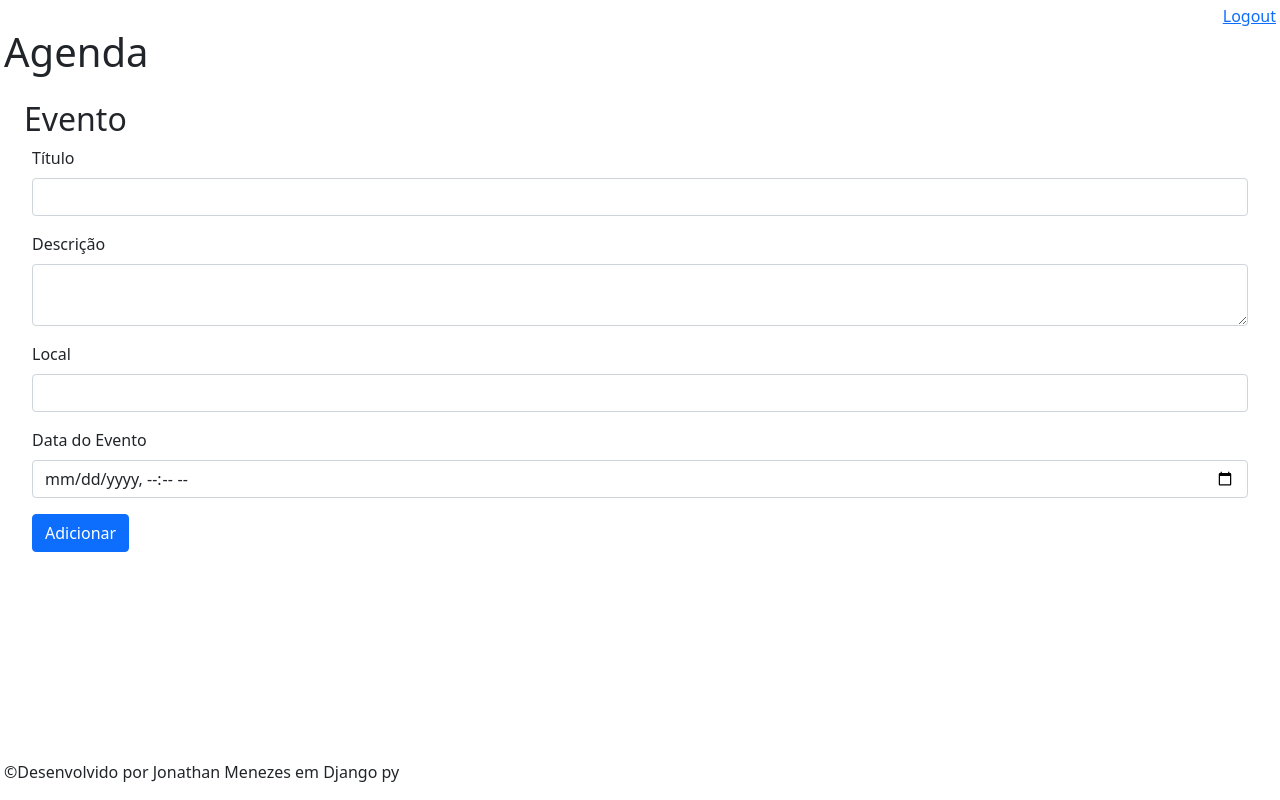
After one commit to jonathanSeefeldtMenezes/dio_django, a Django app: page /agenda/add/ in a window 1280 px wide. The commit adds this page. Run offline with Django 4.2, Linux system fonts and the light colour scheme; a user stored in the database is signed in.

Commit message:
Aula 04 - Inserção de evento na base.

```diff
--- a/agenda/agenda/urls.py
+++ b/agenda/agenda/urls.py
@@ -26,5 +26,7 @@ urlpatterns = [
     path('', RedirectView.as_view(url='/agenda/')),
     path('login/', views.logar_usuario),
     path('login/submit', views.logar_submit),
-    path('logout/', views.deslogar_usuario)
+    path('logout/', views.deslogar_usuario),
+    path('agenda/add/', views.agenda_add),
+    path('agenda/add/submit', views.agenda_add_submit)
 ]
--- a/agenda/core/views.py
+++ b/agenda/core/views.py
@@ -34,7 +34,7 @@ def logar_submit(request):
             login(request, usuario)
             return redirect('/')
         else:
-            messages.error(request,'Usuário/Senha incorretos.')
+            messages.error(request, 'Usuário/Senha incorretos.')
 
     return redirect('/')
 
@@ -42,3 +42,20 @@ def logar_submit(request):
 def deslogar_usuario(request):
     logout(request)
     return redirect('/')
+
+@login_required(login_url='/login/')
+def agenda_add(request):
+    return render(request, 'agenda_add.html')
+
+
+def agenda_add_submit(request):
+    if request.POST:
+        Evento.objects.create(
+            titulo=request.POST.get('titulo'),
+            descricao=request.POST.get('descricao'),
+            local=request.POST.get('local'),
+            data_evento=request.POST.get('data-evento'),
+            usuario=request.user
+        )
+
+    return redirect('/')
--- /dev/null
+++ b/agenda/templates/agenda_add.html
@@ -0,0 +1,27 @@
+{% extends "model-page.html" %}
+
+{% block content %}
+
+    <h2>Evento</h2>
+
+    <form class="mx-2" action="submit" method="post">{% csrf_token %}
+        <div class="mb-3">
+            <label for="titulo" class="form-label">Título</label>
+            <input type="text" class="form-control" id="titulo" name="titulo">
+        </div>
+        <div class="mb-3">
+            <label for="descricao" class="form-label">Descrição</label>
+            <textarea class="form-control" id="descricao" name="descricao"></textarea>
+        </div>
+        <div class="mb-3">
+            <label for="local" class="form-label">Local</label>
+            <input type="text" class="form-control" id="local" name="local">
+        </div>
+        <div class="mb-3">
+            <label for="data-evento" class="form-label">Data do Evento</label>
+            <input type="datetime-local" class="form-control" id="data-evento" name="data-evento">
+        </div>
+        <button type="submit" class="btn btn-primary">Adicionar</button>
+    </form>
+
+{% endblock %}
--- a/agenda/templates/model-footer.html
+++ b/agenda/templates/model-footer.html
@@ -1 +1 @@
-<p>&copy;Desenvolvido por Jonathan Menezes em Django PY</p>
+<p>&copy;Desenvolvido por Jonathan Menezes em Django py</p>
--- a/agenda/templates/model-page.html
+++ b/agenda/templates/model-page.html
@@ -1,10 +1,21 @@
 <!DOCTYPE html>
 <html lang="pt-br">
 <head>
-    {% include "model-header.html" %}
+    <link href="https://cdn.jsdelivr.net/npm/bootstrap@5.1.3/dist/css/bootstrap.min.css"
+          rel="stylesheet"
+          integrity="sha384-1BmE4kWBq78iYhFldvKuhfTAU6auU8tT94WrHftjDbrCEXSU1oBoqyl2QvZ6jIW3"
+          crossorigin="anonymous">
+
+    <div class="m-1">
+        {% include "model-header.html" %}
+    </div>
 </head>
 <body>
-    {% block content %} {% endblock %}
-    {% include "model-footer.html" %}
+    <div class="m-4">
+        {% block content %} {% endblock %}
+    </div>
+    <div class="fixed-bottom mx-1">
+        {% include "model-footer.html" %}
+    </div>
 </body>
 </html>
```
Also changed, not shown: agenda/templates/agenda.html (+23 -6 lines), agenda/db.sqlite3.
